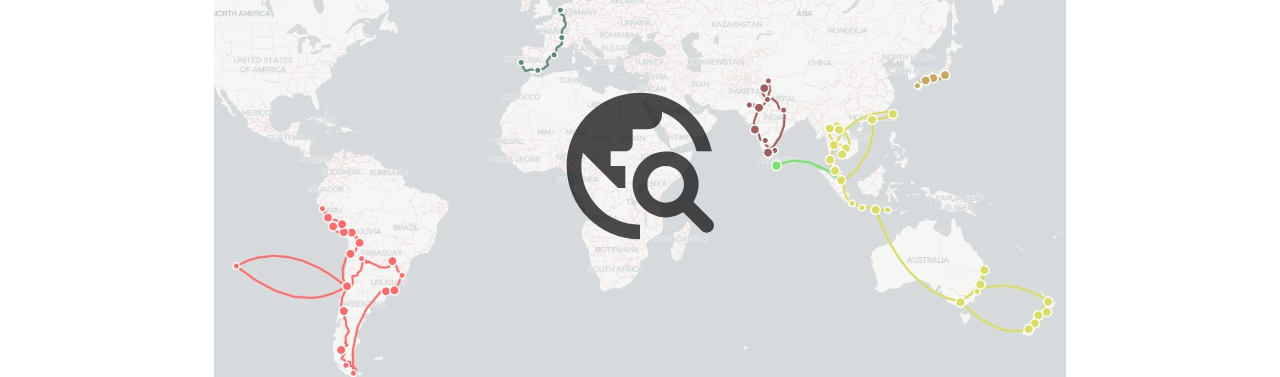
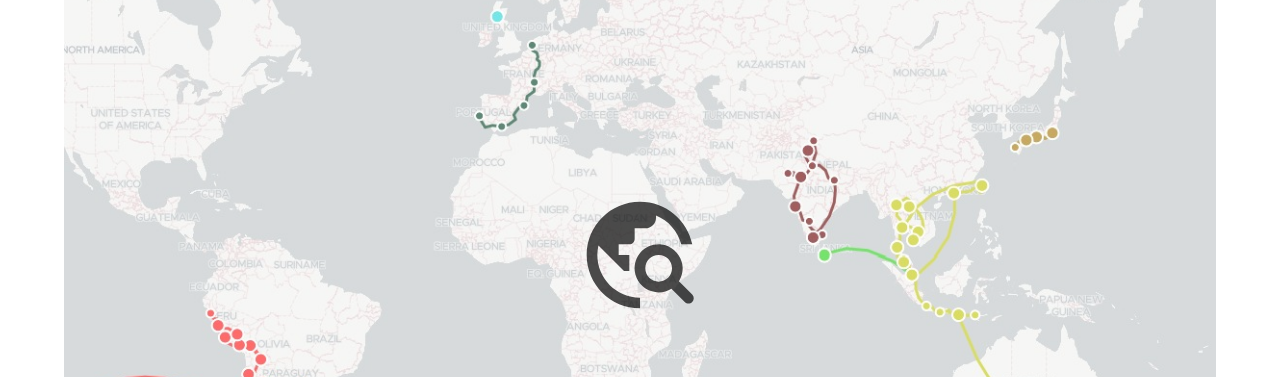
Before and after one commit to obeed06/react-travel-blog, a React (Create React App) app: page / in a window 1280 px wide. Shown: the part 1930-2307 px from the top of the page. Built offline with nearby package versions, Linux system fonts and the light colour scheme; a web font is replaced by a local one.

Commit message:
map placeholder show iframe onclick

```diff
--- a/package.json
+++ b/package.json
@@ -14,8 +14,6 @@
     "@mui/icons-material": "^5.2.5",
     "@mui/material": "^5.2.6",
     "@mui/styles": "^5.2.3",
-    "@sanity/cli": "^2.23.2",
-    "@sanity/client": "^2.23.2",
     "@testing-library/jest-dom": "^5.16.1",
     "@testing-library/react": "^12.1.2",
     "@testing-library/user-event": "^13.5.0",
--- a/src/components/ItineraryMap.js
+++ b/src/components/ItineraryMap.js
@@ -2,72 +2,24 @@ import React, {useState} from 'react';
 import Box from "@mui/material/Box";
 import Container from "@mui/material/Container";
 import Typography from "@mui/material/Typography";
-import TravelExploreRoundedIcon from '@mui/icons-material/TravelExploreRounded';
-import {makeStyles} from "@mui/styles";
-import IconButton from "@mui/material/IconButton";
-import Grid from "@mui/material/Grid";
+import MapPlaceholder from "./MapPlaceholder";
 
-const useStyles = makeStyles((theme) => ({
-    mapPlaceholder: {
-        opacity: "0.65",
-        display: 'block',
-        width: '100%',
-        height: 'auto',
-    },
-    placeholderIcon: {
-        fontSize: '11rem',
-    },
-    iconHovered: {
-        transform: "scale3d(1.50, 1.50, 2)"
-    },
-    overlay: {
-        position: 'absolute',
-        top: '0',
-        bottom: '0',
-        left: '0',
-        right: '0',
-        height: '100%',
-        width: '100%',
-        opacity: '0.8',
-    },
-}));
 
 const ItineraryMap = () => {
-    const classes = useStyles();
-    const [state, setState] = useState({
-        raised:false,
-    });
+    const [isMapLoaded, setIsMapLoaded] = useState(false)
+
+    console.log("is map loaded", isMapLoaded)
     return (
         <Box sx={{py: 5}}>
-            <Container maxWidth="md">
+            <Container maxWidth="lg">
                 <Typography vairant="h1" component="h2" className="sectionHeader itineraryHeader">
                     Map.
                 </Typography>
-                <Box sx={{height: '500', width: '100%', position: 'relative'}}>
-                    <img className={classes.mapPlaceholder}
-                         src={process.env.PUBLIC_URL + '/assets/placeholder-travel-map.jpg'}
-                         alt="travel map placeholder"/>
-                    <div className={classes.overlay}
-                         onMouseOver={()=>setState({ raised: true})}
-                         onMouseOut={()=>setState({ raised:false })}>
-
-                        <Grid
-                            container
-                            direction="row"
-                            justifyContent="center"
-                            alignItems="center"
-                            sx={{ height: '100%' }}
-                        >
-                            <IconButton raised={state.raised} color="inherit" classes={{root: state.raised ? classes.iconHovered : ""}}>
-                                <TravelExploreRoundedIcon className={classes.placeholderIcon}/>
-                            </IconButton>
-                        </Grid>
-
-                    </div>
-                    {/*<iframe*/}
-                    {/*    src="https://www.travellerspoint.com/embed/map.cfm/#/embed/955332/?tiles=default&showguide=true&triponly"*/}
-                    {/*    width="100%" height="500"/>*/}
-                </Box>
+                {
+                    !isMapLoaded ? <MapPlaceholder loadMap={() => {setIsMapLoaded(true);}} /> :
+                        <iframe src="https://www.travellerspoint.com/embed/map.cfm/#/embed/955332/?tiles=default&showguide=true&triponly"
+                        width="100%" height="500"/>
+                }
             </Container>
         </Box>
 
--- /dev/null
+++ b/src/components/MapPlaceholder.js
@@ -0,0 +1,68 @@
+import React, {useState} from 'react';
+import Box from "@mui/material/Box";
+import Grid from "@mui/material/Grid";
+import IconButton from "@mui/material/IconButton";
+import TravelExploreRoundedIcon from "@mui/icons-material/TravelExploreRounded";
+import {makeStyles} from "@mui/styles";
+
+const useStyles = makeStyles((theme) => ({
+    mapPlaceholder: {
+        opacity: "0.65",
+        display: 'block',
+        width: '100%',
+        height: 'auto',
+        borderRadius: "15px",
+    },
+    placeholderIcon: {
+        fontSize: '8rem',
+    },
+    iconHovered: {
+        transform: "scale3d(1.15, 1.15, 2)"
+    },
+    overlay: {
+        position: 'absolute',
+        top: '0',
+        bottom: '0',
+        left: '0',
+        right: '0',
+        height: '100%',
+        width: '100%',
+        opacity: '0.8',
+    },
+}));
+
+const MapPlaceholder = ({loadMap} ) => {
+    const classes = useStyles();
+    const [state, setState] = useState({
+        raised:false,
+    });
+    return (
+        <Box sx={{height: '500', width: '100%', position: 'relative'}} id="mapHolder">
+            <img className={classes.mapPlaceholder}
+                 src={process.env.PUBLIC_URL + '/assets/placeholder-travel-map.jpg'}
+                 alt="travel map placeholder"/>
+            <div className={classes.overlay}
+                 onMouseOver={()=>setState({ raised: true})}
+                 onMouseOut={()=>setState({ raised:false })}>
+                <Grid
+                    container
+                    direction="row"
+                    justifyContent="center"
+                    alignItems="center"
+                    sx={{ height: '100%' }}
+                >
+                    <IconButton classes={{root: state.raised ? classes.iconHovered : ""}}
+                                raised={state.raised.toString()}
+                                color="inherit"
+                                onClick={()=> loadMap()}
+                    >
+                        <TravelExploreRoundedIcon className={classes.placeholderIcon}/>
+                    </IconButton>
+                </Grid>
+
+            </div>
+        </Box>
+    );
+};
+
+export default MapPlaceholder;
--- a/src/components/Trips.js
+++ b/src/components/Trips.js
@@ -12,7 +12,7 @@ const Trips = () => {
 
     return (
         <Box className="tripsBG" id="trips" sx={{py: 5}}>
-            <Container maxWidth='md'>
+            <Container maxWidth='lg'>
                 <Typography vairant="h1" component="h2" className="sectionHeader tripHeader">
                     TRIPS.
                 </Typography>
```
